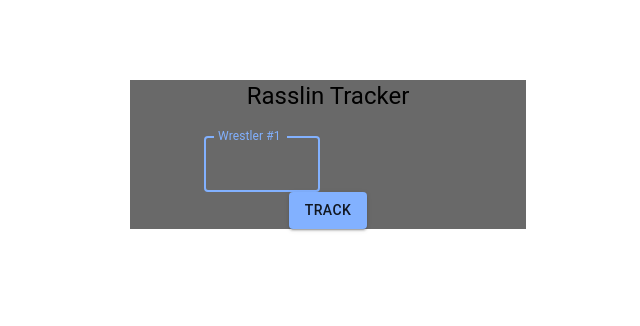
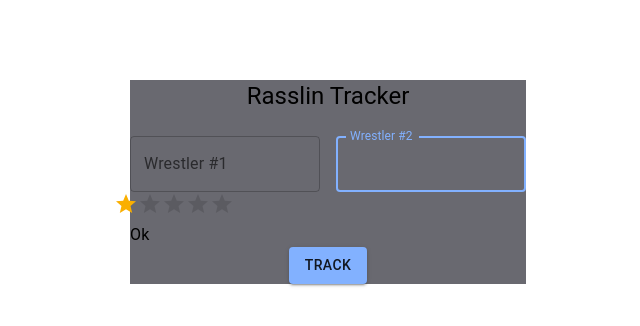
Before and after one commit to blabtonic/rasslin-tracker, a React (Create React App) app: page / in a window 1280 px wide. Shown: the top 326 px of the page, without its empty margins (312-952 px from the left). Built offline with nearby package versions, Linux system fonts and the light colour scheme.

Commit message:
rating component added

```diff
--- a/package.json
+++ b/package.json
@@ -5,6 +5,7 @@
   "dependencies": {
     "@emotion/react": "^11.8.2",
     "@emotion/styled": "^11.8.1",
+    "@mui/icons-material": "^5.5.0",
     "@mui/material": "^5.5.0",
     "@testing-library/jest-dom": "^5.16.2",
     "@testing-library/react": "^12.1.4",
--- a/src/App.js
+++ b/src/App.js
@@ -9,6 +9,7 @@ import {
   Typography,
 } from '@mui/material';
 import { blue } from '@mui/material/colors';
+import StarRatings from './Components/StarRatings';
 
 const theme = createTheme({
   palette: {
@@ -28,7 +29,7 @@ function App() {
             display: 'flex',
             flexDirection: 'column',
             alignItems: 'center',
-            bgcolor: '#696969',
+            bgcolor: '#696970',
           }}
         >
           <Typography component="h2" variant="h5">
@@ -45,6 +46,16 @@ function App() {
                   autoFocus
                 />
               </Grid>
+              <Grid item xs={12} sm={6}>
+                <TextField
+                  name="secondWrestler"
+                  id="second-Wrestler"
+                  fullWidth
+                  label="Wrestler #2"
+                  autoFocus
+                />
+              </Grid>
+              <StarRatings />
             </Grid>
           </Box>
           <Button variant="contained">Track</Button>
--- /dev/null
+++ b/src/Components/StarRatings.js
@@ -0,0 +1,50 @@
+import React, { useState } from 'react';
+import { Box, Rating, Typography } from '@mui/material';
+import StarIcon from '@mui/icons-material/Star';
+
+const labels = {
+  0.5: 'Awful',
+  1: 'Bad',
+  1.5: 'Wretched',
+  2: 'Ok',
+  2.5: 'Ok',
+  3: 'Average',
+  3.5: 'Average',
+  4: 'Great',
+  4.5: 'A Must watch',
+  5: 'Amazing',
+};
+
+export default function StarRatings() {
+  const [value, setValue] = useState(2);
+  const [hover, setHover] = useState(-1);
+
+  return (
+    <Typography>
+      <Rating
+        name="rating-feedback"
+        value={1}
+        precision={0.5}
+        onChange={(event, newValue) => {
+          setValue(newValue);
+        }}
+        onChangeActive={(event, newHover) => {
+          setHover(newHover);
+        }}
+        emptyIcon={<StarIcon style={{ opacity: 0.5 }} fontSize="inherit" />}
+      />
+      {value !== null && (
+        <Box sx={{ ml: 2 }}>{labels[hover !== -1 ? hover : value]}</Box>
+      )}
+    </Typography>
+  );
+}
+
+/*
+              <Typography component="h3" variant="h5">
+                Ratings
+                <Rating
+                  name="half-rating"
+                />
+              </Typography>
+*/
```
Also changed, not shown: 1 other file (tests, documents, lock files or other folders).
